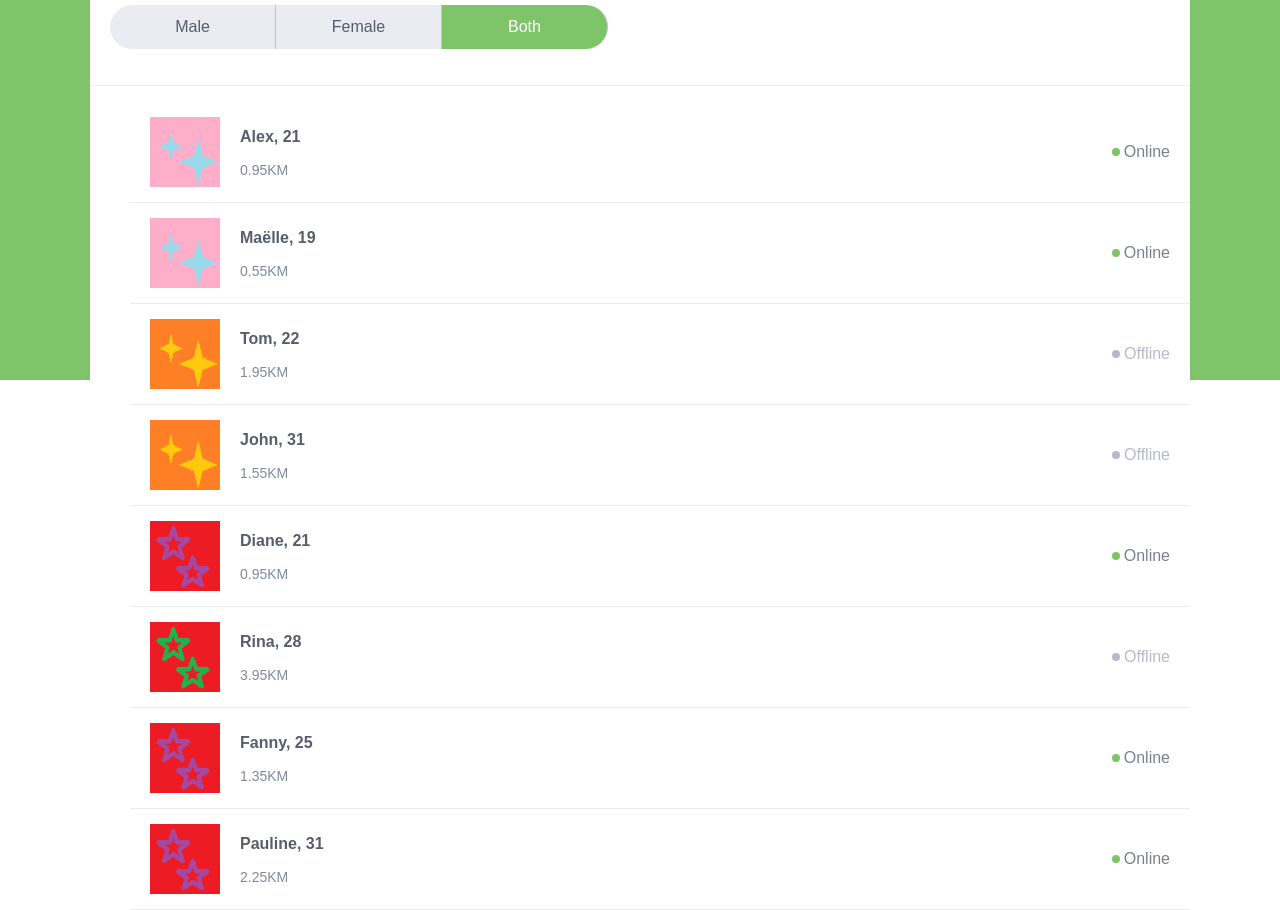
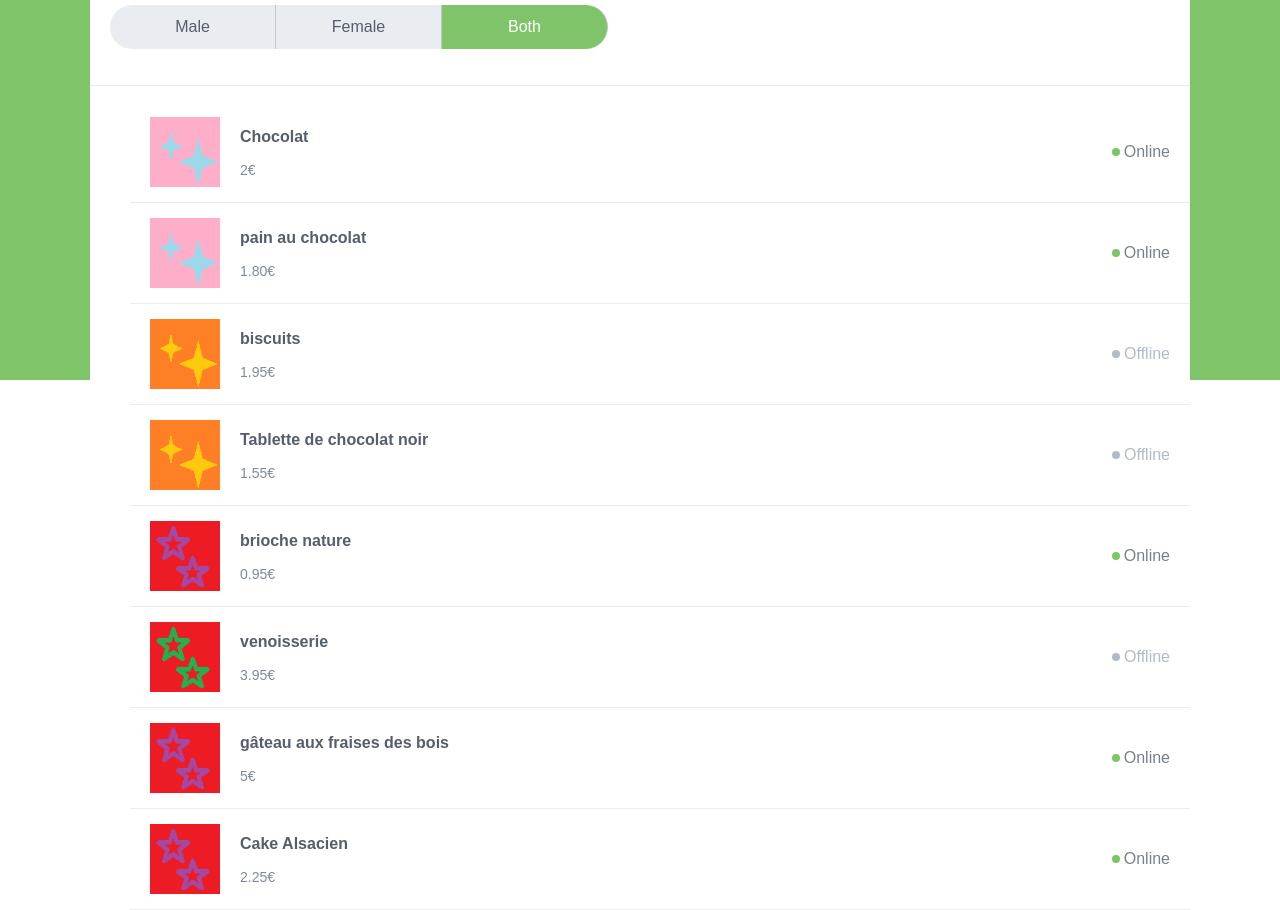
Before and after one commit to seeyun12/e-commerce, a plain HTML site: page index.html in a window 1280 px wide. Shown: the part 2920-3830 px from the top of the page. Drawn offline with Linux system fonts and the light colour scheme.

Commit message:
Update index.html
modify name wapper for alimentation

```diff
--- a/index.html
+++ b/index.html
@@ -127,8 +127,8 @@
                                 <div class="img">
                                     <img src="img/rien2.png" alt="" />
                                     <div class="data">
-                                        <p class="name">Alex, 21</p>
-                                        <p class="distance">0.95KM</p>
+                                        <p class="name">Chocolat</p>
+                                        <p class="distance">2€</p>
                                     </div>
                                 </div>
                             </div>
@@ -148,8 +148,8 @@
                                 <div class="img">
                                     <img src="img/rien2.png" alt="" />
                                     <div class="data">
-                                        <p class="name">Maëlle, 19</p>
-                                        <p class="distance">0.55KM</p>
+                                        <p class="name">pain au chocolat</p>
+                                        <p class="distance">1.80€</p>
                                     </div>
                                 </div>
                             </div>
@@ -169,8 +169,8 @@
                                 <div class="img">
                                     <img src="img/rien.png" alt="" />
                                     <div class="data">
-                                        <p class="name">Tom, 22</p>
-                                        <p class="distance">1.95KM</p>
+                                        <p class="name">biscuits</p>
+                                        <p class="distance">1.95€</p>
                                     </div>
                                 </div>
                             </div>
@@ -190,8 +190,8 @@
                                 <div class="img">
                                     <img src="img/rien.png" alt="" />
                                     <div class="data">
-                                        <p class="name">John, 31</p>
-                                        <p class="distance">1.55KM</p>
+                                        <p class="name">Tablette de chocolat noir</p>
+                                        <p class="distance">1.55€</p>
                                     </div>
                                 </div>
                             </div>
@@ -210,8 +210,8 @@
                                 <div class="img">
                                     <img src="img/femaleOn.png" alt="" />
                                     <div class="data">
-                                        <p class="name">Diane, 21</p>
-                                        <p class="distance">0.95KM</p>
+                                        <p class="name">brioche nature</p>
+                                        <p class="distance">0.95€</p>
                                     </div>
                                 </div>
                             </div>
@@ -231,8 +231,8 @@
                                 <div class="img">
                                     <img src="img/femaleOff.png" alt="" />
                                     <div class="data">
-                                        <p class="name">Rina, 28</p>
-                                        <p class="distance">3.95KM</p>
+                                        <p class="name">venoisserie</p>
+                                        <p class="distance">3.95€</p>
                                     </div>
                                 </div>
                             </div>
@@ -252,8 +252,8 @@
                                 <div class="img">
                                     <img src="img/femaleOn.png" alt="" />
                                     <div class="data">
-                                        <p class="name">Fanny, 25</p>
-                                        <p class="distance">1.35KM</p>
+                                        <p class="name">gâteau aux fraises des bois</p>
+                                        <p class="distance">5€</p>
                                     </div>
                                 </div>
                             </div>
@@ -273,8 +273,8 @@
                                 <div class="img">
                                     <img src="img/femaleOn.png" alt="" />
                                     <div class="data">
-                                        <p class="name">Pauline, 31</p>
-                                        <p class="distance">2.25KM</p>
+                                        <p class="name">Cake Alsacien</p>
+                                        <p class="distance">2.25€</p>
                                     </div>
                                 </div>
                             </div>
```
